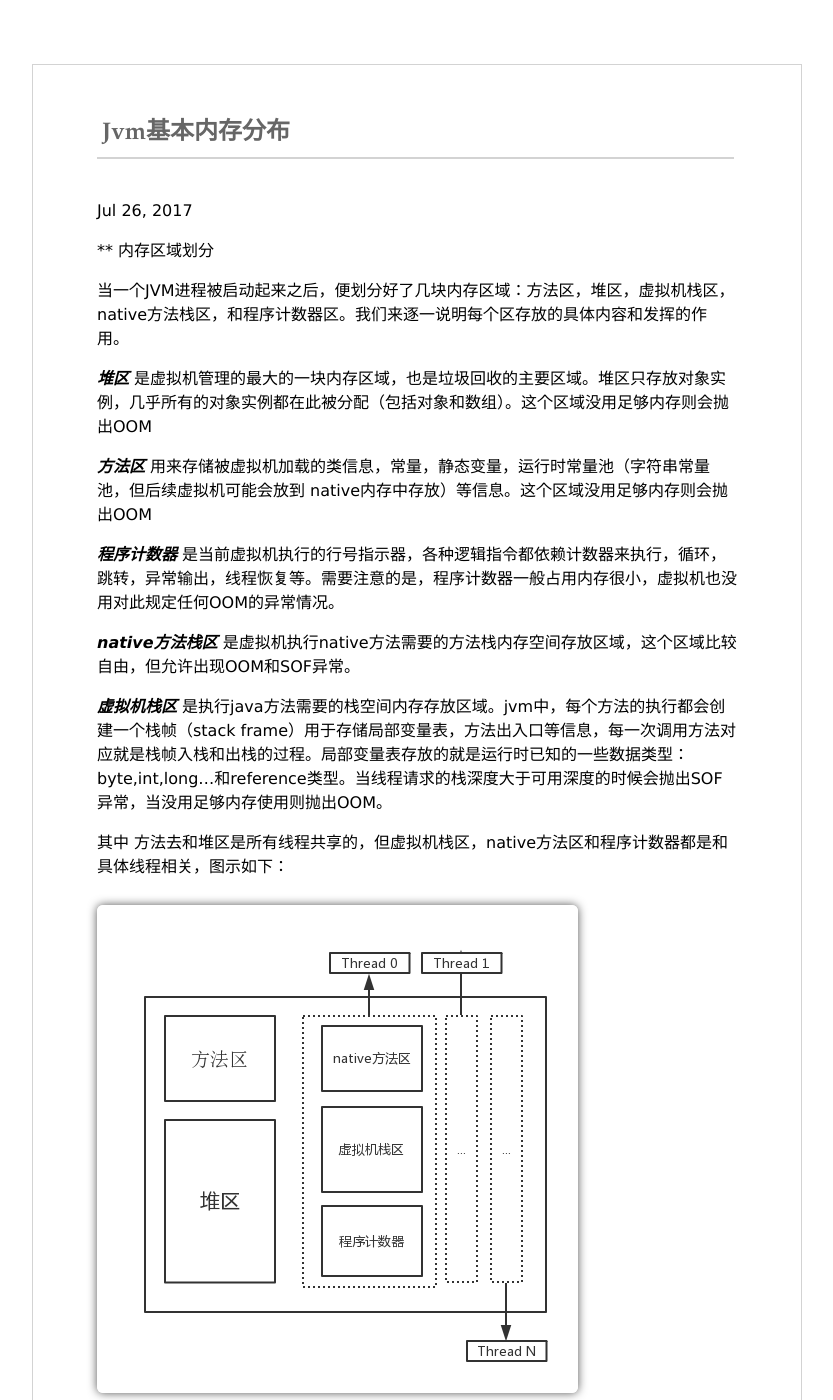
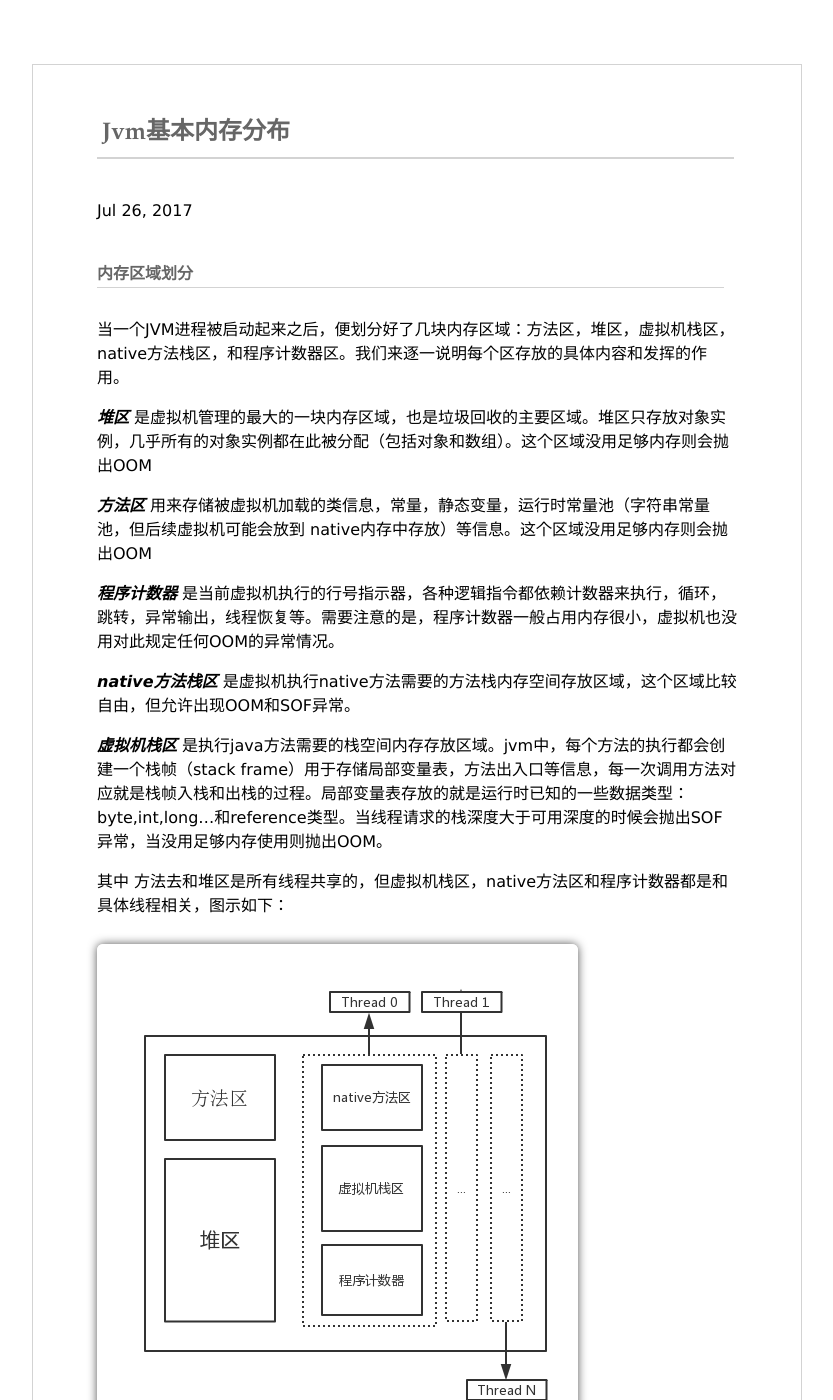
Before and after one commit to chufengma/JVMDocs, a Jekyll site: the page built from _posts/2017-07-26-JVM基本内存分布.md, in a window 1280 px wide and 1400 px high. Shown: the whole window, without its empty margins (224-1057 px from the left). Built offline with Jekyll 4.4.1, drawn with Linux system fonts in a browser that asks for light colours; our own code applies the rules of GitHub Pages for plain Markdown files.

```diff
--- a/_posts/2017-07-26-JVM基本内存分布.md
+++ b/_posts/2017-07-26-JVM基本内存分布.md
@@ -1,5 +1,5 @@
 
-**** 内存区域划分
+#### 内存区域划分
 
 当一个JVM进程被启动起来之后，便划分好了几块内存区域：方法区，堆区，虚拟机栈区，native方法栈区，和程序计数器区。我们来逐一说明每个区存放的具体内容和发挥的作用。
 
@@ -19,7 +19,7 @@ _**虚拟机栈区**_  是执行java方法需要的栈空间内存存放区域
 
 _虚线表示线程各自拥有_
 
-**** 对象的创建和访问
+#### 对象的创建和访问
 
 当我们在一个方法中，通过new创建一个对象的时候虚拟机究竟是怎么分配内存的呢：
 
@@ -29,4 +29,4 @@ _虚线表示线程各自拥有_
 
 句柄池方式图示如下：
 
-![虚拟机内存分布](https://raw.githubusercontent.com/chufengma/JVMDocs/master/images/jvm_reading_not_create_object.png)
+![虚拟机内存分布](https://raw.githubusercontent.com/chufengma/JVMDocs/master/images/jvm_reading_not_create_object.png = 349x234)
```
